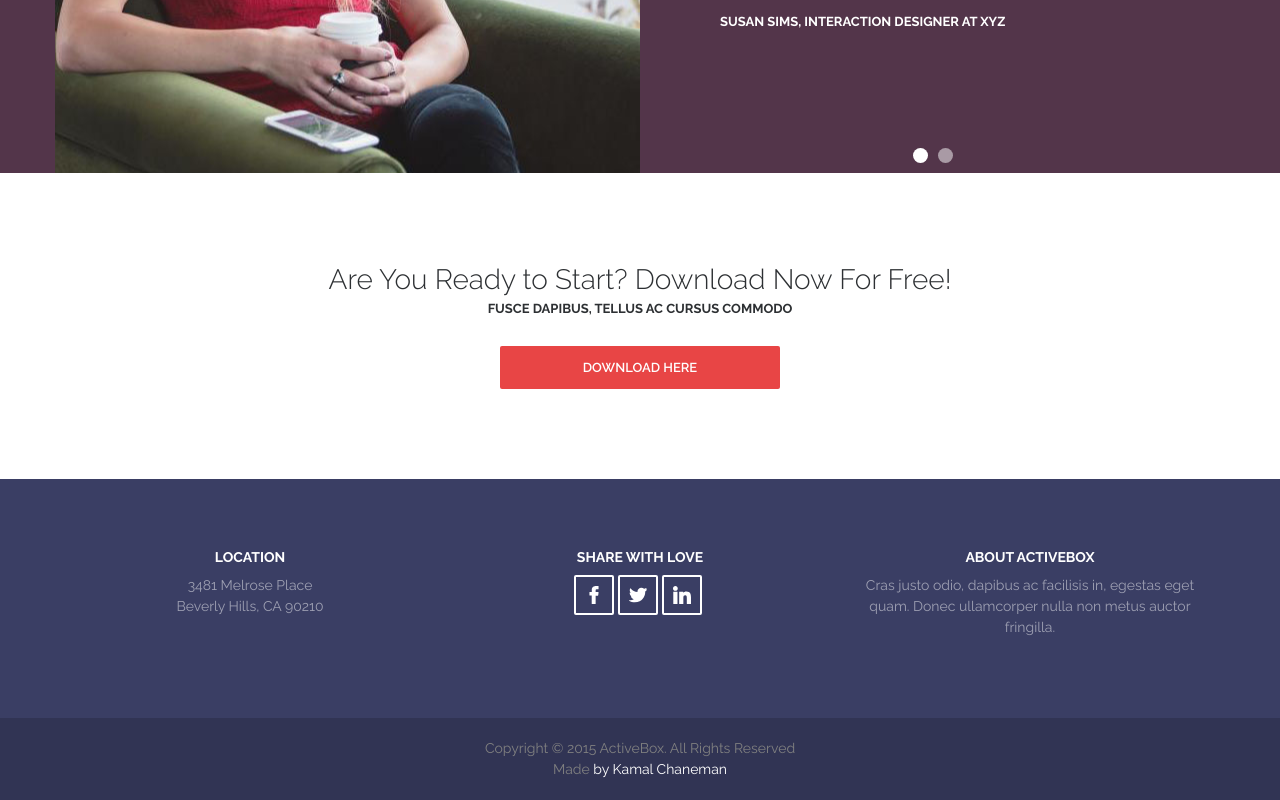
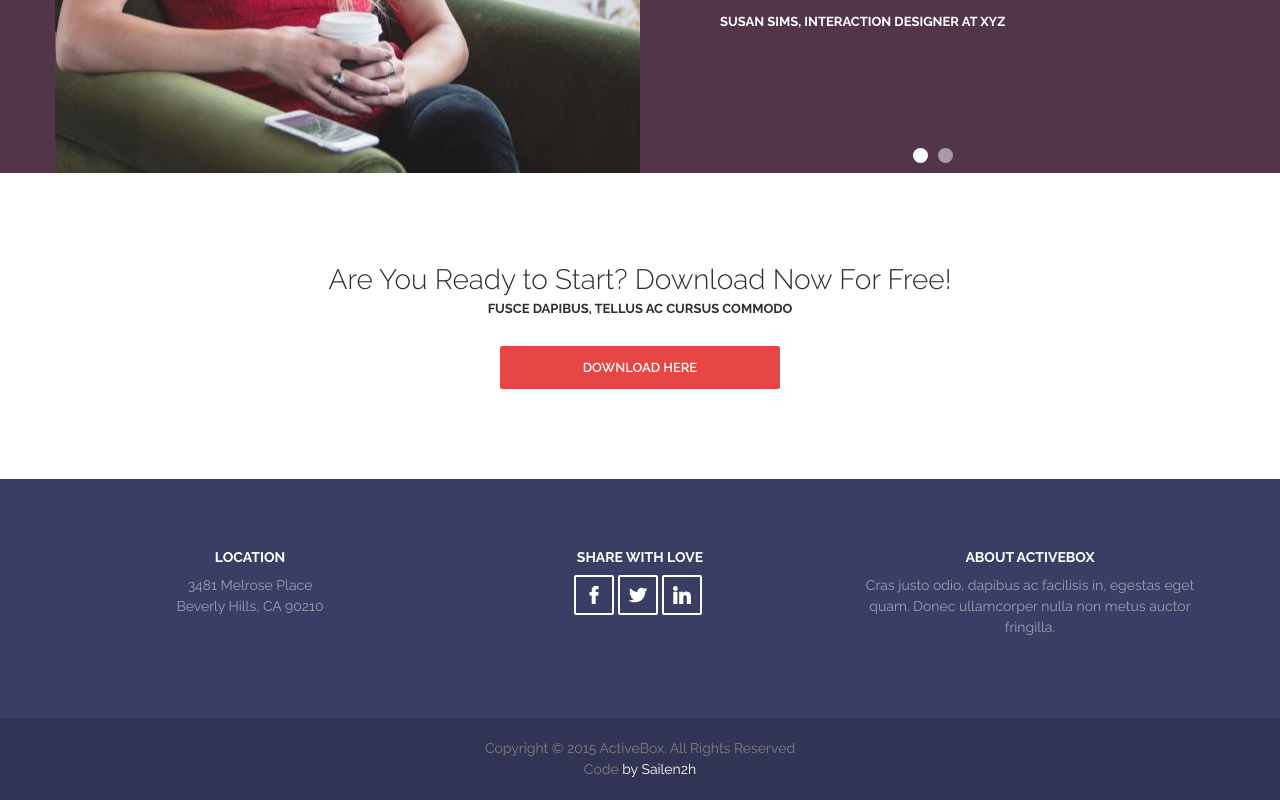
Before and after one commit to Rutusy/ActiveBox, a plain HTML site: page index.html in a window 1280 px wide. Shown: the part 3204-4004 px from the top of the page. Drawn offline with nearby package versions, Linux system fonts and the light colour scheme.

Commit message:
Update index.html

```diff
--- a/index.html
+++ b/index.html
@@ -388,7 +388,7 @@
 			<div class="container">
 				<div class="copyright__text">
 					<div>Copyright © 2015 ActiveBox. All Rights Reserved</div>
-					<div>Made <span>by Kamal Chaneman</span></div>
+					<div>Code <span>by Sailen2h</span></div>
 				</div>
 			</div>
 		</div>
```
